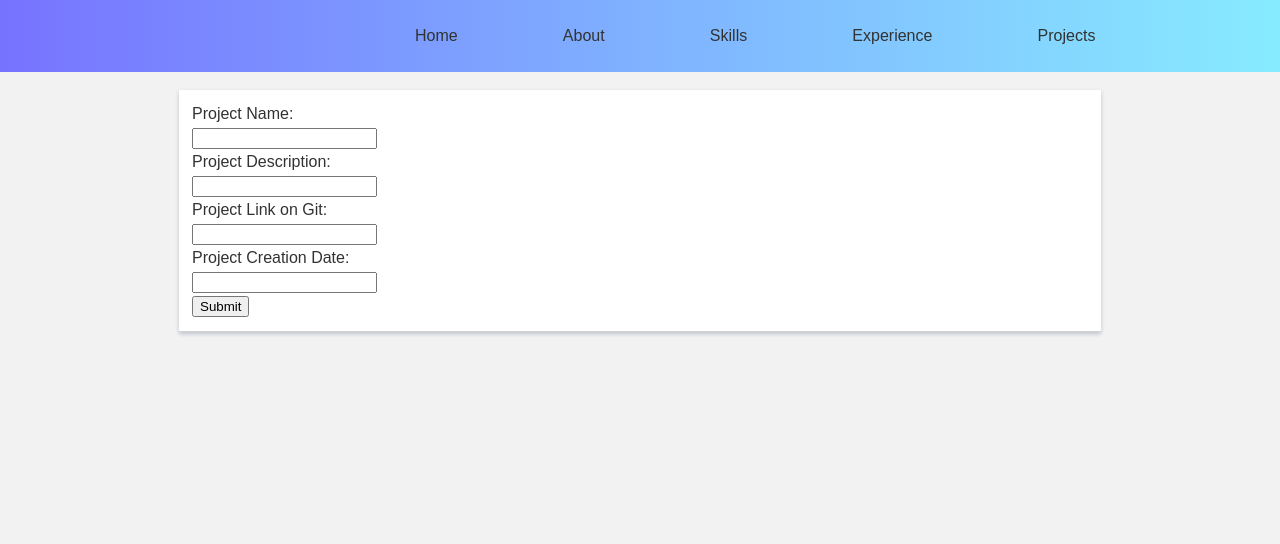
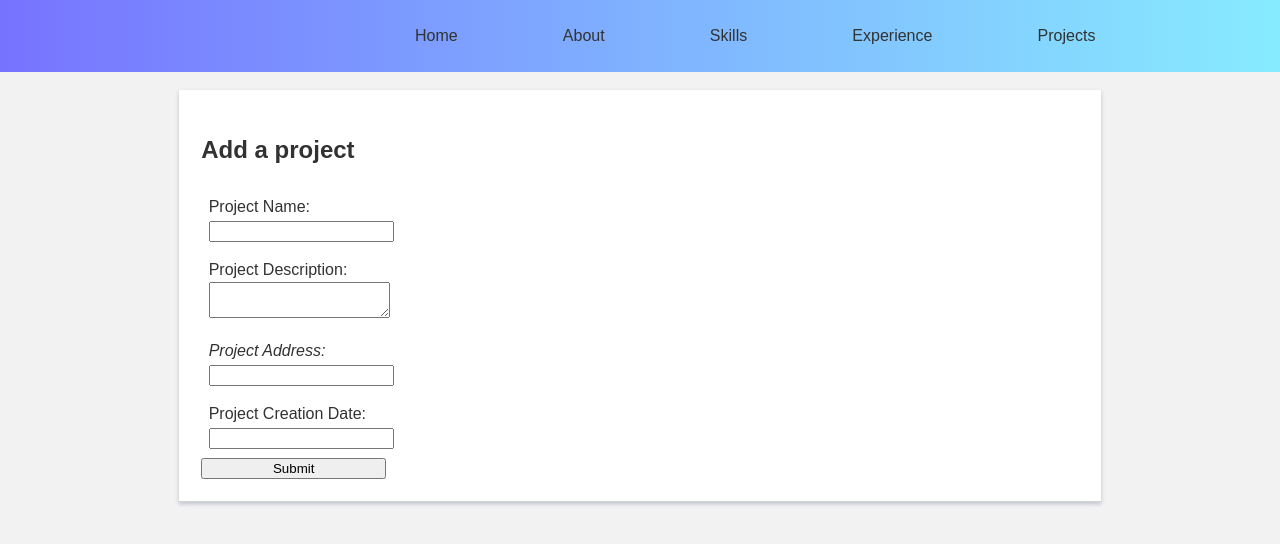
Before and after one commit to aliahdab/Portfolio-Project, a React (Create React App) app: page /admin in a window 1280 px wide. Shown: the top 544 px of the page. Built offline with nearby package versions, Linux system fonts and the light colour scheme.

Commit message:
some admin code

```diff
--- a/package.json
+++ b/package.json
@@ -14,7 +14,8 @@
     "react-linkedin-login-oauth2": "^1.0.7",
     "react-linkedin-sdk": "^1.0.12",
     "react-score-indicator": "^2.1.1",
-    "react-scripts": "3.2.0"
+    "react-scripts": "3.2.0",
+    "super-easy-react-forms": "^1.0.4"
   },
   "scripts": {
     "start": "react-scripts start",
--- a/src/App.css
+++ b/src/App.css
@@ -180,3 +180,15 @@ img {
 .skills_chart {
   margin-right: 20%;
 }
+
+.admin-form {
+  display: grid;
+  margin: 2%;
+  padding: 3%;
+}
+
+.admin-label {
+  width: 100%;
+  margin: 3%;
+  padding: 1%;
+}
--- a/src/components/Admin.js
+++ b/src/components/Admin.js
@@ -4,27 +4,28 @@ export class Admin extends Component {
   render() {
     return (
       <section className="admin-container">
-        <form>
-          <label className="admin-project-name">
+        <form className="admin-form">
+          <h2> Add a project
+          </h2>
+          <label className="admin-label">
             Project Name:
              <input type="text" name="name" />
           </label>
-          <label className="admin-project-des">
+          <label className="admin-label">
             Project Description:
-             <input type="text" name="description" />
+             <textarea type="text" name="description" />
           </label>
-          <label className="admin-project-link">
-            Project Link on Git:
+          <address className="admin-label">
+            Project Address:
              <input type="text" name="link" />
-          </label>
-          <label className="admin-project-create-date">
+          </address>
+          <label className="admin-label">
             Project Creation Date:
              <input type="text" name="link" />
           </label>
 
           <input type="submit" value="Submit" />
         </form>
-
       </section>
     )
 
--- a/src/components/Chart.js
+++ b/src/components/Chart.js
@@ -33,6 +33,7 @@ class Chart extends Component {
       series: [{
         data: [70, 80, 85, 95, 95, 75, 60, 70]
       }],
+
     }
   }
 
```
Also changed, not shown: usefull.txt, 1 other file (tests, documents, lock files or other folders).
